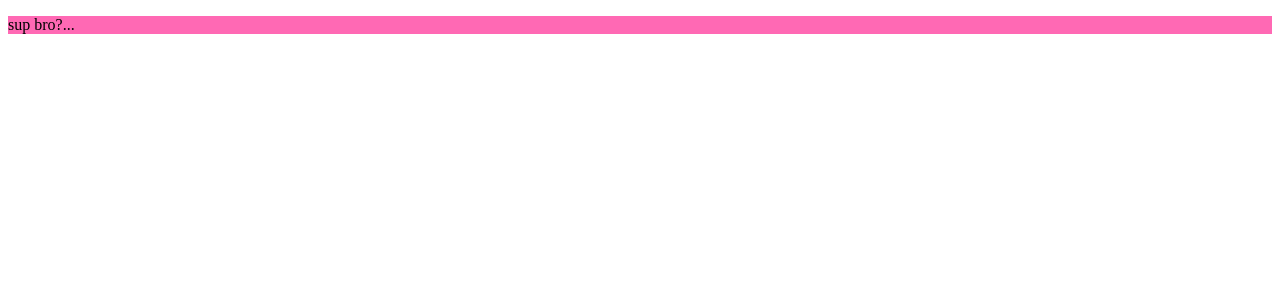
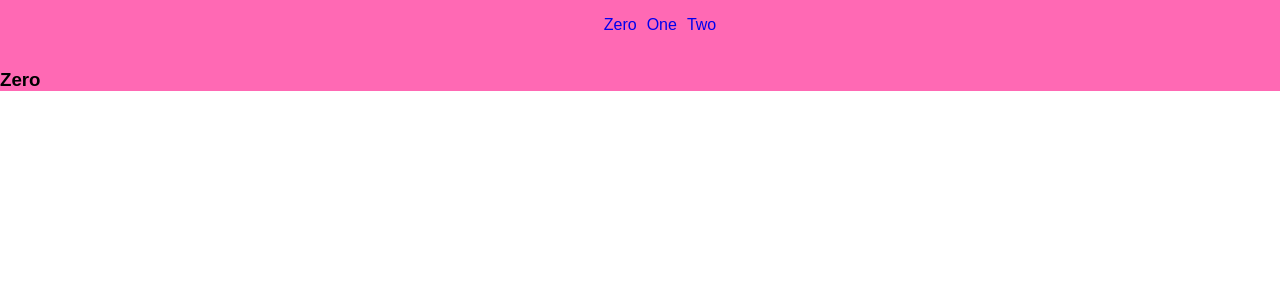
Before and after one commit to leofle/Exporter, a React app: page / in a window 1280 px wide. Shown: the top 300 px of the page. Built offline with nearby package versions, Linux system fonts and the light colour scheme.

Commit message:
adding header and styled components

```diff
--- /dev/null
+++ b/app.css
@@ -0,0 +1,4 @@
+body {
+    margin:0;
+    padding:0;
+}
--- a/package.json
+++ b/package.json
@@ -7,6 +7,7 @@
     "express": "^4.17.1",
     "react": "^16.13.1",
     "react-dom": "^16.13.1",
+    "react-router-dom": "^5.1.2",
     "styled-components": "^5.1.0"
   },
   "devDependencies": {
@@ -17,6 +18,7 @@
     "html-loader": "^1.1.0",
     "html-webpack-plugin": "^4.2.0",
     "pm2": "^4.3.1",
+    "style-loader": "^1.1.4",
     "webpack": "^4.43.0",
     "webpack-cli": "^3.3.11",
     "webpack-dev-server": "^3.10.3"
--- a/src/index.html
+++ b/src/index.html
@@ -5,6 +5,6 @@
     <title>Exporter</title>
 </head>
 <body>
-<div id="app"></div>
+    <div id="app"></div>
 </body>
 </html>
--- a/src/js/components/App.js
+++ b/src/js/components/App.js
@@ -1,6 +1,20 @@
 import React, { Component } from "react";
 import ReactDOM from "react-dom";
 import { AppWrapper } from '../../../style';
+import { Header } from './Header';
+import { createGlobalStyle } from 'styled-components'
+
+const GlobalStyle = createGlobalStyle`
+  body {
+    margin:0;
+    font-family: sans-serif, Tahoma, Helvetica;
+  }
+`
+import {
+  BrowserRouter as Router,
+  Switch,
+  Route
+} from "react-router-dom";
 
 class App extends Component {
   constructor() {
@@ -15,7 +29,15 @@ class App extends Component {
   render() {
     return (
       <AppWrapper>
-        <p>{this.state.value}</p>
+        <GlobalStyle />
+        <Router>
+          <Header/>
+          <Switch>
+            <Route path="/" exact children={<h3>Zero</h3>} />
+            <Route path="/one" children={<h3>One</h3>} />
+            <Route path="/two" children={<h3>Two</h3>} />
+          </Switch>
+        </Router>
       </AppWrapper>
     );
   }
--- /dev/null
+++ b/src/js/components/Header.js
@@ -0,0 +1,23 @@
+import React from "react";
+import {HeaderWrapper} from '../../../style';
+import {
+  Link
+} from "react-router-dom";
+
+export const Header = () => {
+    return (
+        <HeaderWrapper>
+            <ul>
+                <li>
+                    <Link to="/">Zero</Link>
+                </li>
+                <li>
+                    <Link to="/one">One</Link>
+                </li>
+                <li>
+                    <Link to="/two">Two</Link>
+                </li>
+            </ul>
+        </HeaderWrapper>
+    )
+}
--- a/style.js
+++ b/style.js
@@ -5,4 +5,20 @@ const AppWrapper = styled.div`
     background-color: hotpink;
 `;
 
-export { AppWrapper };
+const HeaderWrapper = styled.div`
+    display: flex;
+    justify-content: center;
+    ul {
+        list-style-type:none;
+        display:inline;
+    li {
+        margin: 5px;
+        display:inline;
+        a {
+            text-decoration: none;
+        }
+    }
+}
+`;
+
+export { AppWrapper, HeaderWrapper };
--- a/webpack.config.js
+++ b/webpack.config.js
@@ -17,6 +17,10 @@ module.exports = {
             loader: "html-loader"
           }
         ]
+      },
+      {
+        test: /\.css$/i,
+        use: ['style-loader', 'css-loader'],
       }
     ]
   },
```
Also changed, not shown: 1 other file (tests, documents, lock files or other folders).
